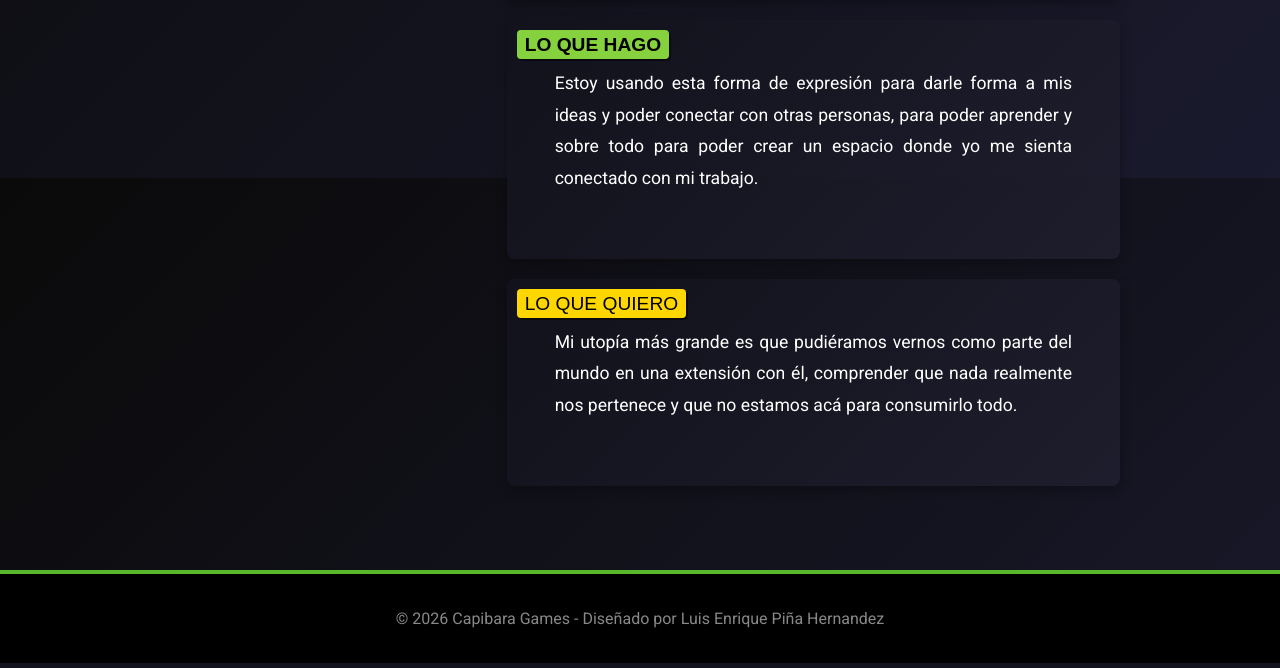
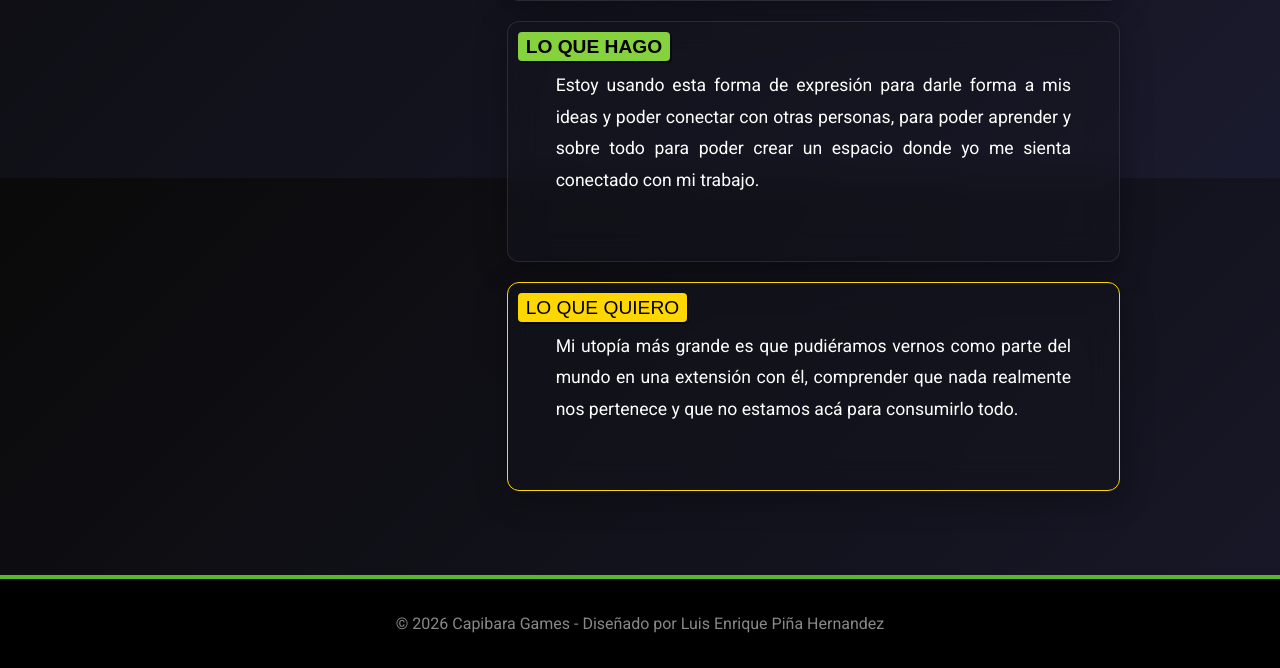
Before and after one commit to LuisEnriquePH/capibaragames.com, a PHP site: page /about.php in a window 1280 px wide. Shown: the part 622-1290 px from the top of the page. Run offline with PHP 8.4, Linux system fonts and the light colour scheme; some web fonts are replaced.

Commit message:
Mejora de UX/UI: Premium Glassmorphism y Animaciones Fade-Up en base.css, components.css y layout.css

```diff
--- a/css/base.css
+++ b/css/base.css
@@ -20,6 +20,11 @@
     /* Efectos */
     --shadow-retro: 3px 3px 0px var(--c-black);
     --shadow-neon: 0 0 10px rgba(133, 209, 62, 0.3);
+
+    /* Premium Glassmorphism */
+    --glass-bg: rgba(20, 20, 30, 0.45);
+    --glass-border: 1px solid rgba(255, 255, 255, 0.1);
+    --glass-blur: blur(16px);
 }
 
 * {
@@ -40,3 +45,17 @@ body {
 
 a { text-decoration: none; color: inherit; transition: 0.3s; }
 ul { list-style: none; }
+
+/* =========================================
+   ANIMACIONES GLOBALES
+   ========================================= */
+@keyframes fadeUp {
+    from {
+        opacity: 0;
+        transform: translateY(30px);
+    }
+    to {
+        opacity: 1;
+        transform: translateY(0);
+    }
+}
--- a/css/components.css
+++ b/css/components.css
@@ -6,21 +6,33 @@
    CARD COMPONENTS - ENHANCED
    ========================================= */
 .card {
-    background: linear-gradient(135deg, rgba(18, 18, 28, 0.95), rgba(30, 30, 46, 0.9));
-    border-radius: 8px;
+    background: var(--glass-bg);
+    backdrop-filter: var(--glass-blur);
+    border: var(--glass-border);
+    border-radius: 12px;
     overflow: hidden;
     display: flex;
     flex-direction: column;
-    transition: transform 0.3s ease, box-shadow 0.3s ease;
+    transition: transform 0.4s cubic-bezier(0.175, 0.885, 0.32, 1.275), box-shadow 0.4s ease, border-color 0.4s ease;
     position: relative;
     height: 100%;
-    box-shadow: 0 4px 12px rgba(0, 0, 0, 0.3);
+    box-shadow: 0 8px 32px rgba(0, 0, 0, 0.3);
+
+    /* Animación de entrada */
+    opacity: 0;
+    animation: fadeUp 0.8s ease-out forwards;
 }
 
+/* Staggered animation para las cards */
+.card:nth-child(1) { animation-delay: 0.1s; }
+.card:nth-child(2) { animation-delay: 0.3s; }
+.card:nth-child(3) { animation-delay: 0.5s; }
+.card:nth-child(4) { animation-delay: 0.7s; }
+
 .card:hover {
-    transform: translateY(-6px);
-    box-shadow: 0 12px 28px rgba(133, 209, 62, 0.15);
-    border-color: var(--c-green-main);
+    transform: translateY(-10px);
+    box-shadow: 0 12px 28px rgba(133, 209, 62, 0.2);
+    border-color: rgba(133, 209, 62, 0.5);
 }
 
 .card__header {
--- a/css/layout.css
+++ b/css/layout.css
@@ -6,12 +6,13 @@
 .header {
     position: sticky;
     top: 0;
-    background: linear-gradient(90deg, rgba(10, 10, 10, 0.98) 0%, rgba(26, 26, 46, 0.98) 100%);
-    border-bottom: 2px solid var(--c-accent-purple);
+    background: var(--glass-bg);
+    border-bottom: var(--glass-border);
     padding: 1.5rem 0;
     z-index: 1000;
     box-shadow: 0 4px 12px rgba(0, 0, 0, 0.3);
-    backdrop-filter: blur(10px);
+    backdrop-filter: var(--glass-blur);
+    animation: fadeUp 0.6s ease-out forwards;
 }
 
 .header__container {
@@ -124,6 +125,10 @@
     text-shadow: 4px 4px 0px var(--c-accent-purple);
     line-height: 1;
     margin-bottom: 1rem;
+
+    opacity: 0;
+    animation: fadeUp 0.8s ease-out forwards;
+    animation-delay: 0.2s;
 }
 
 .hero__slogan {
--- a/includes/db.php
+++ b/includes/db.php
@@ -34,6 +34,8 @@ $options = [
 try {
      $pdo = new PDO($dsn, $user, $pass, $options);
 } catch (\PDOException $e) {
-     throw new \PDOException($e->getMessage(), (int)$e->getCode());
+     // Para desarrollo local de diseño: no rompemos la página si falla la BD
+     $pdo = null;
+     // throw new \PDOException($e->getMessage(), (int)$e->getCode());
 }
 ?>
```
Also changed, not shown: blog.php (+7 -4 lines), games.php (+6 -3 lines), index.php (+12 -4 lines).
